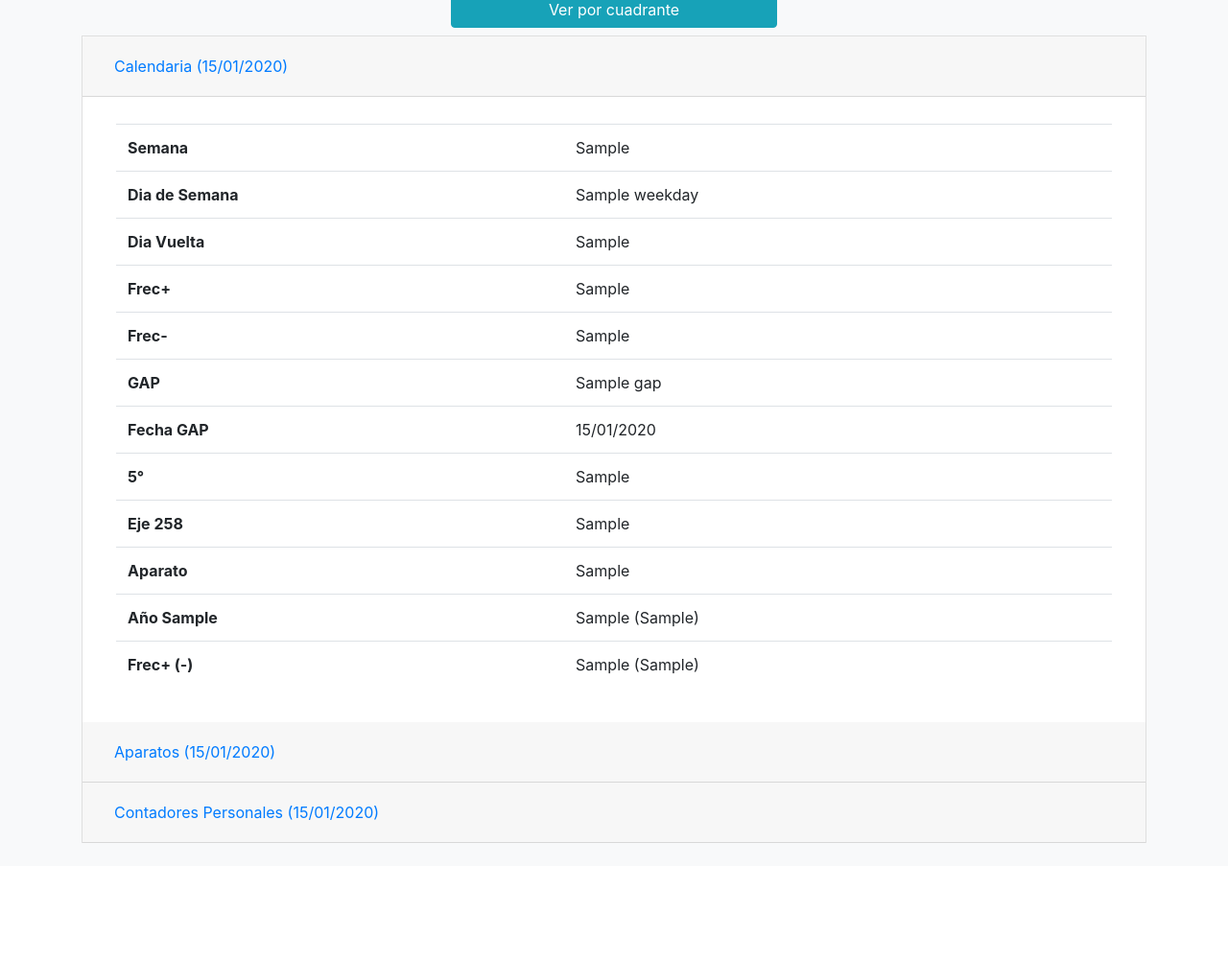
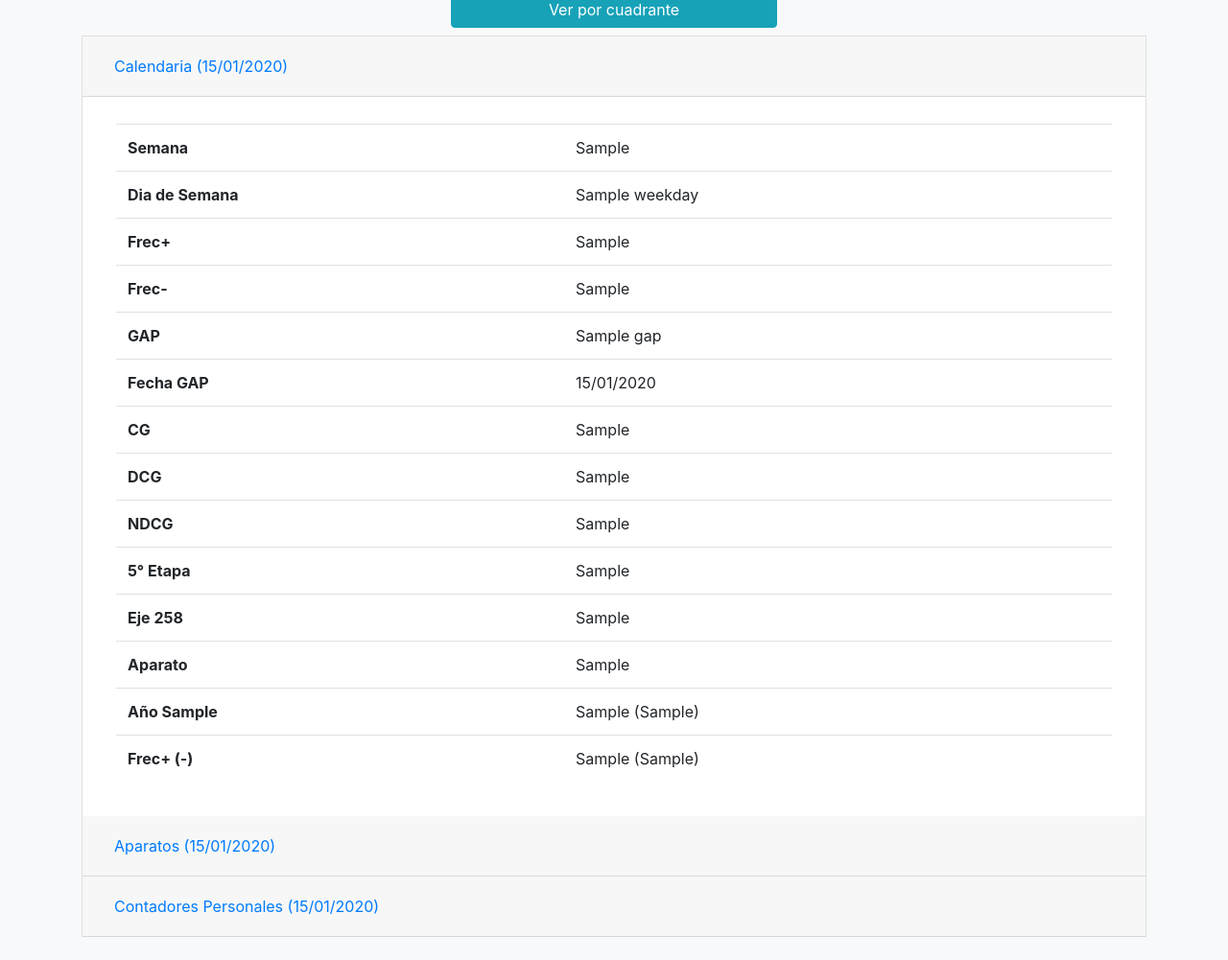
Before and after one commit to calendaria/calendaria, a Flask app: template app/templates/es/date_details.html in a window 1280 px wide. Shown: the part 574-1575 px from the top of the page at 96% size. Before the commit the page ends 1453 px from the top, so only its background shows below. Run offline with Flask 2, Linux system fonts and the light colour scheme; the template is opened without the code that fills it: most values are stand-ins (such as "Sample title", 1, 10 or a date in 2020); parts of the project's set-up code (start-up, migrations or seed data) failed here and were passed over; some libraries are stand-ins or nearby versions.

Commit message:
Added a few more parameters to date_details and changed the order and placement of some of them

```diff
--- a/app/routes.py
+++ b/app/routes.py
@@ -63,14 +63,7 @@ def date_details(year, daynbr):
     # Set the locale
     locale.setlocale(locale.LC_TIME, ES_LC)
     d = date_utils.daynbr_to_date(daynbr, year)
-    dates = date_utils.date_vals(d, deriv_date=current_user.deriv_date.date())
-    dates['days_alive'] = date_utils.day_diff(dates['date'], current_user.dob.date())
-    dates['is_rof'] = date_utils.rof(dates['date'])
-    dates['app_matrix'] = date_utils.apparatus_matrix(dates['date'])
-    dates['app_nat_nbr'] = date_utils.apparatus_nbr(current_user.dob.date())
-    dates['app_nat_type'] = date_utils.apparatus_type(current_user.dob.date())
-    dates['app_nat_offset'] = date_utils.apparatus_offset(current_user.dob.date())
-    dates['app_nat_lived'] = date_utils.apparatus_lived(dates['date'], current_user.dob.date())
+    dates = date_utils.date_vals(d, deriv_date=current_user.deriv_date.date(), dob=current_user.dob.date())
     return render_template('es/date_details.html', dates=dates)
 
 
--- a/app/templates/es/_appdate_vals.html
+++ b/app/templates/es/_appdate_vals.html
@@ -2,7 +2,7 @@
 	<table class="table table-hover">
 		<tbody>
 			<tr>
-				<td style="width: 45%;"><strong>Aparato</strong></td>
+				<td style="width: 45%;"><strong>Aparato 1461</strong></td>
 				<td class="text-left">{{dates['app_nbr']}}</td>
 			</tr>
 			<tr>
--- a/app/templates/es/_caldate_vals.html
+++ b/app/templates/es/_caldate_vals.html
@@ -8,10 +8,6 @@
 			<tr>
 				<td style="width: 45%;"><strong>Dia de Semana</strong></td>
 				<td class="text-left">{{dates['weekday']}}</td>
-			</tr>
-			<tr>
-				<td style="width: 45%;"><strong>Dia Vuelta</strong></td>
-				<td class="text-left">{{dates['round_day']}}</td>
 			</tr>
 			<tr>
 				<td style="width: 45%;"><strong>Frec+</strong></td>
@@ -30,7 +26,19 @@
 				<td class="text-left">{{dates['gap_date'].strftime('%d/%m/%Y')}}</td>
 			</tr>
 			<tr>
-				<td style="width: 45%;"><strong>5°</strong></td>
+				<td style="width: 45%;"><strong>CG</strong></td>
+				<td class="text-left">{{dates['cg']}}</td>
+			</tr>
+			<tr>
+				<td style="width: 45%;"><strong>DCG</strong></td>
+				<td class="text-left">{{dates['cg_tot_days']}}</td>
+			</tr>
+			<tr>
+				<td style="width: 45%;"><strong>NDCG</strong></td>
+				<td class="text-left">{{dates['cg_day']}}</td>
+			</tr>
+			<tr>
+				<td style="width: 45%;"><strong>5° Etapa</strong></td>
 				<td class="text-left">{{dates['fs']}}</td>
 			</tr>
 			<tr>
--- a/app/templates/es/_countdate_vals.html
+++ b/app/templates/es/_countdate_vals.html
@@ -1,35 +1,50 @@
 <div class="container mt-2">
-	<h5>Global</h5>
+	<h5>Contadores Personales</h5>
 	<table class="table table-hover">
 		<tbody>
 			<tr>
-				<td style="width: 45%;"><strong>CG</strong></td>
-				<td class="text-left">{{dates['cg']}}</td>
+				<td style="width: 45%;"><strong>FP+</strong></td>
+				<td class="text-left">{{dates['fp_nat']}}</td>
 			</tr>
 			<tr>
-				<td style="width: 45%;"><strong>NDCG</strong></td>
-				<td class="text-left">{{dates['cg_day']}}</td>
+				<td style="width: 45%;"><strong>FP-</strong></td>
+				<td class="text-left">{{dates['fn_nat']}}</td>
 			</tr>
 			<tr>
-				<td style="width: 45%;"><strong>DCG</strong></td>
-				<td class="text-left">{{dates['cg_tot_days']}}</td>
+				<td style="width: 45%;"><strong>GAP</strong></td>
+				<td class="text-left">{{dates['gap_nat']}}</td>
 			</tr>
-		</tbody>
-	</table>
-	<h5>Personal</h5>
-	<table class="table table-hover">
-		<tbody>
+			<tr>
+				<td style="width: 45%;"><strong>Dias de Vida</strong></td>
+				<td class="text-left">{{dates['days_alive']}}</td>
+			</tr>
 			<tr>
 				<td style="width: 45%;"><strong>CP</strong></td>
 				<td class="text-left">{{dates['cp']}}</td>
+			</tr>
+			<tr>
+				<td style="width: 45%;"><strong>DCP</strong></td>
+				<td class="text-left">{{dates['cp_tot_days']}}</td>
 			</tr>
 			<tr>
 				<td style="width: 45%;"><strong>NDCP</strong></td>
 				<td class="text-left">{{dates['cp_day']}}</td>
 			</tr>
 			<tr>
-				<td style="width: 45%;"><strong>DCP</strong></td>
-				<td class="text-left">{{dates['cp_tot_days']}}</td>
+				<td style="width: 45%;"><strong>AF</strong></td>
+				<td class="text-left">4667 + {{dates['day_nbr']}} = {{dates['af']}}</td>
+			</tr>
+			<tr>
+				<td style="width: 45%;"><strong>AF(F)</strong></td>
+				<td class="text-left">7664 + {{dates['day_nbr']}} = {{dates['aff']}}</td>
+			</tr>
+			<tr>
+				<td style="width: 45%;"><strong>FTPos + FPPos</strong></td>
+				<td class="text-left">{{dates['ftp']}}</td>
+			</tr>
+			<tr>
+				<td style="width: 45%;"><strong>FTNeg + FPNeg</strong></td>
+				<td class="text-left">{{dates['ftn']}}</td>
 			</tr>
 		</tbody>
 	</table>
--- a/app/util/date_utils.py
+++ b/app/util/date_utils.py
@@ -442,7 +442,7 @@ def daynbr_to_date(daynbr, year):
 	return (date(year, 1, 1) + timedelta(days=daynbr-1))
 
 
-def date_vals(indate, deriv_date=None):
+def date_vals(indate, deriv_date=None, dob=None):
 	date_vals = {}
 	date_vals['date'] = indate
 	date_vals['quad_name_es'] = quadrant_name(indate)
@@ -461,6 +461,7 @@ def date_vals(indate, deriv_date=None):
 	date_vals['cg'] = cg(indate)
 	date_vals['cg_day'] = cg_day(indate)
 	date_vals['cg_tot_days'] = cg_tot_days(indate)
+	date_vals['is_rof'] = rof(date_vals['date'])
 	if deriv_date:
 		date_vals['cp_tot_days'] = cp_tot_days(indate, deriv_date)
 		date_vals['cp'] = cp(indate, deriv_date)
@@ -470,6 +471,20 @@ def date_vals(indate, deriv_date=None):
 	date_vals['app_offset'] = apparatus_offset(indate)
 	date_vals['app_fp'] = apparatus_fplus(indate)
 	date_vals['app_fn'] = apparatus_fneg(indate)
+	date_vals['af'] = 4667 + daynbr(indate)
+	date_vals['aff'] = 7664 + daynbr(indate)
+	date_vals['app_matrix'] = apparatus_matrix(date_vals['date'])
+	if dob:
+		date_vals['days_alive'] = day_diff(date_vals['date'], dob)
+		date_vals['app_nat_nbr'] = apparatus_nbr(dob)
+		date_vals['app_nat_type'] = apparatus_type(dob)
+		date_vals['app_nat_offset'] = apparatus_offset(dob)
+		date_vals['app_nat_lived'] = apparatus_lived(date_vals['date'], dob)
+		date_vals['fp_nat'] = daynbr(dob)
+		date_vals['fn_nat'] = freq_neg(dob)
+		date_vals['gap_nat'] = date_vals['fp_nat'] - date_vals['fn_nat']
+		date_vals['ftp'] = date_vals['day_nbr'] + date_vals['fp_nat']
+		date_vals['ftn'] = date_vals['freq_neg'] + date_vals['fn_nat']
 	return date_vals
 
 
```
